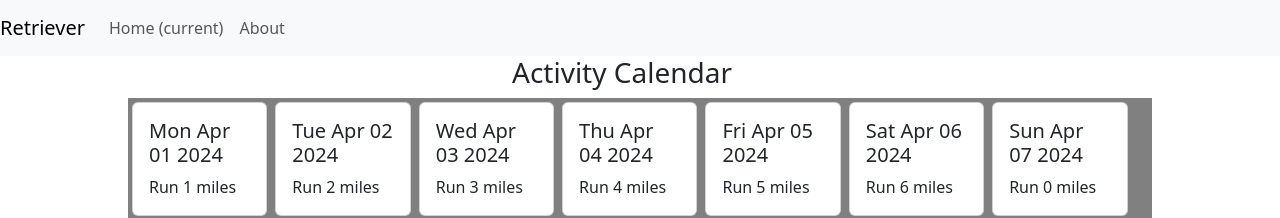
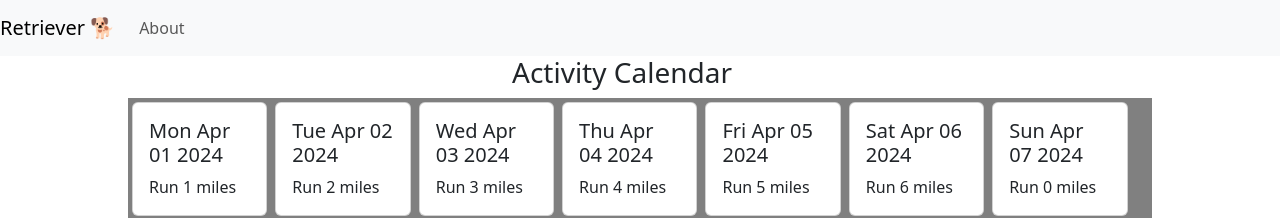
Before and after one commit to nieberdinge/retriever, a Next.js app: page / in a window 1280 px wide. Shown: the top 218 px of the page. Built offline with nearby package versions, Linux system fonts and the light colour scheme.

Commit message:
updated css

```diff
--- a/src/app/components/Navbar.tsx
+++ b/src/app/components/Navbar.tsx
@@ -3,15 +3,12 @@ import React from "react";
 function Navbar() {
     return (
         <nav className="navbar navbar-expand-lg navbar-light bg-light">
-            <a className="navbar-brand" href="#">Retriever</a>
+            <a className="navbar-brand" href="/">Retriever 🐕</a>
             <button className="navbar-toggler" type="button" data-toggle="collapse" data-target="#navbarSupportedContent" aria-controls="navbarSupportedContent" aria-expanded="false" aria-label="Toggle navigation">
                 <span className="navbar-toggler-icon"></span>
             </button>
             <div className="collapse navbar-collapse" id="navbarSupportedContent">
                 <ul className="navbar-nav mr-auto">
-                    <li className="nav-item active">
-                        <a className="nav-link" href="/">Home <span className="sr-only">(current)</span></a>
-                    </li>
                     <li className="nav-item">
                         <a className="nav-link" href="about">About</a>
                     </li>
--- a/src/app/globals.css
+++ b/src/app/globals.css
@@ -14,8 +14,6 @@
 }
 
 .card:hover {
-    margin: 4px;
-    flex: 0 1 calc(14% - 8px);
     background: lightgray;
 }
 
```
